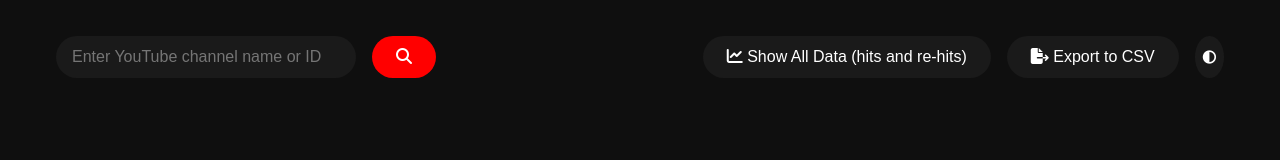
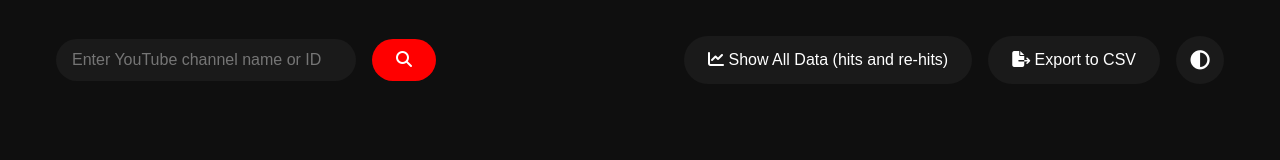
Before and after one commit to charlie-ashford/channelGraphs, a plain HTML site: page index.html in a window 1280 px wide. Drawn offline with nearby package versions, Linux system fonts and the light colour scheme; no server answers.

Commit message:
Update index.html

```diff
--- a/index.html
+++ b/index.html
@@ -225,11 +225,19 @@
         background-color: var(--card-bg);
         color: var(--text-primary);
         border: none;
-        padding: 0.5rem;
-        border-radius: 100%;
+        width: 3rem;
+        height: 3rem;
+        border-radius: 50%;
         cursor: pointer;
         transition: background-color var(--transition-duration),
           color var(--transition-duration);
+        display: flex;
+        align-items: center;
+        justify-content: center;
+      }
+
+      .theme-toggle i {
+        font-size: 1.2rem;
       }
 
       @media (max-width: 768px) {
```
